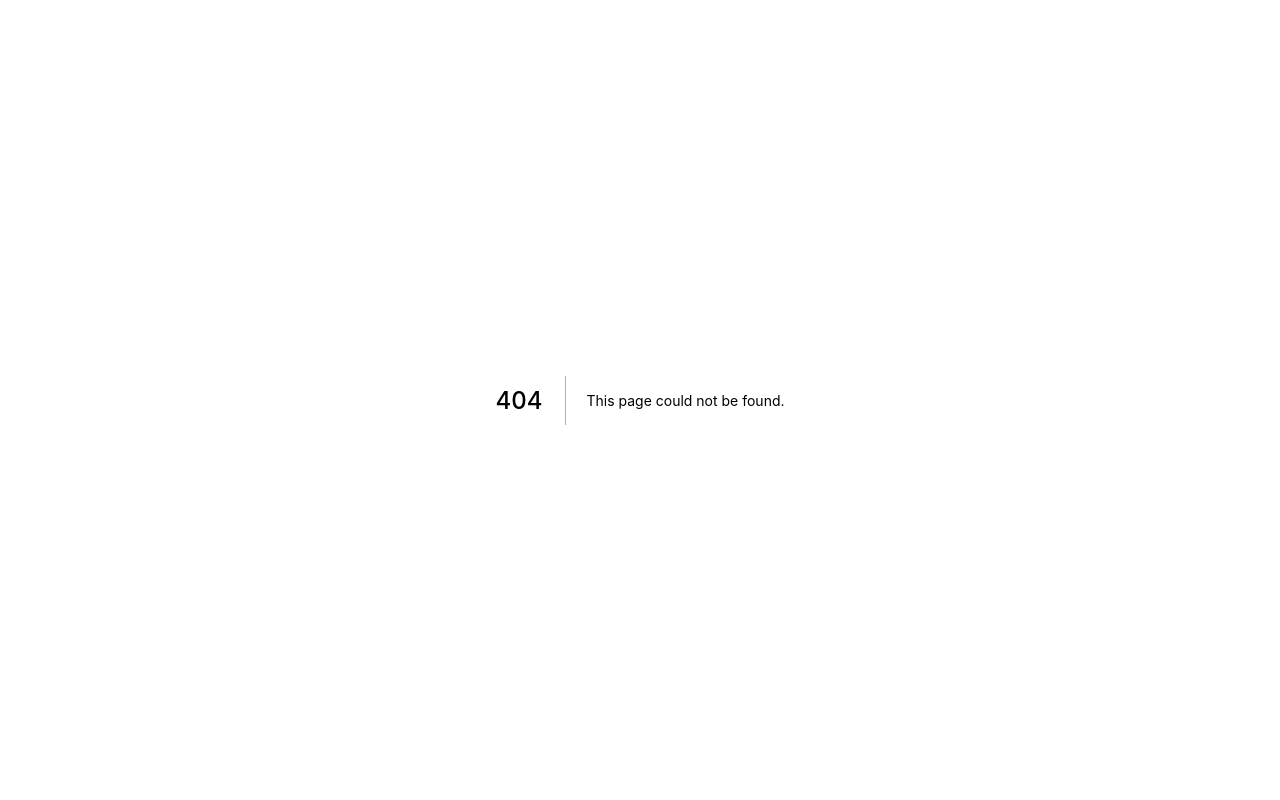
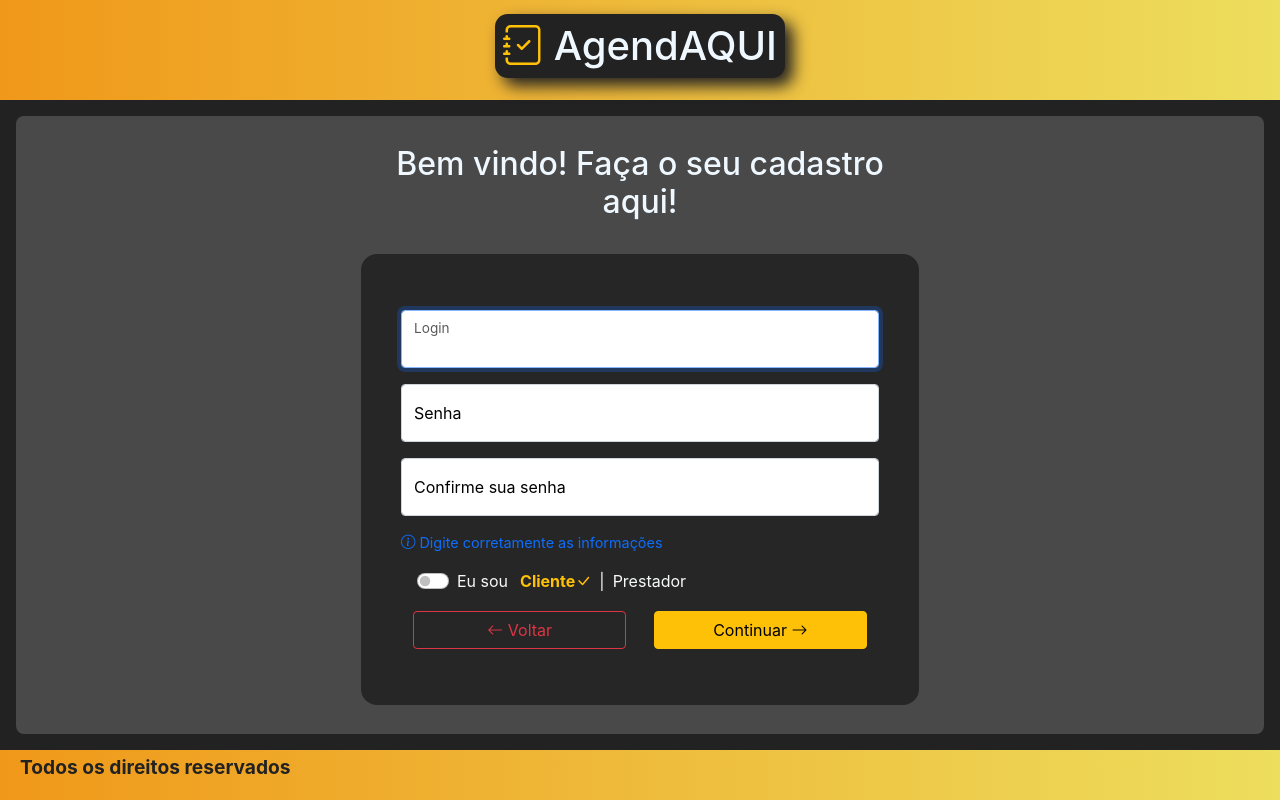
Before and after one commit to AdanEinstein/AgendAQUI, a Next.js app: page /cadastro in a window 1280 px wide. Before the commit this address had no page. Built offline with nearby package versions, Linux system fonts and the light colour scheme.

Commit message:
Cadastro de login

```diff
--- /dev/null
+++ b/components/layout/Modal.tsx
@@ -0,0 +1,48 @@
+import { MouseEventHandler, PropsWithChildren } from "react";
+import { ModalProps } from "react-bootstrap";
+import {
+	Button,
+	ModalBody,
+	ModalFooter,
+	ModalHeader,
+	ModalTitle,
+    Modal
+} from "react-bootstrap";
+import styles from "/styles/Modal.module.css";
+
+interface Props {
+	title: string;
+	labelButton: string;
+	onConfirm?: MouseEventHandler<HTMLInputElement>;
+}
+
+const MyModal: React.FC<ModalProps & Props> = (props) => {
+	return (
+		<Modal
+			className={styles.Modal}
+			size="lg"
+			aria-labelledby="meuModal"
+			centered
+			onHide={props.onHide}
+            {...props}
+		>
+			<ModalHeader
+				closeButton
+				closeVariant="white"
+				className={styles.ModalTop}
+			>
+				<ModalTitle id="meuModal" className="text-light">{props.title}</ModalTitle>
+			</ModalHeader>
+			<ModalBody className={styles.ModalCorpo}>
+				{props.children}
+			</ModalBody>
+			<ModalFooter className={styles.ModalBottom}>
+				<Button variant="warning" onClick={props.onConfirm}>
+					{props.labelButton}
+				</Button>
+			</ModalFooter>
+		</Modal>
+	);
+};
+
+export default MyModal;
--- /dev/null
+++ b/components/new-login/FormCadastroLogin.module.css
@@ -0,0 +1,28 @@
+.FormCadastroLogin{
+    /* Tamanho */
+    height: 100%;
+    /* Cores */
+    color: black;
+    /* FlexBox */
+    display: flex;
+    justify-content: center;
+    align-items: center;
+}
+
+.FormCadastroLogin h2{
+    /* Cores */
+    color: aliceblue;
+    /* Alinhamento */
+    text-align: center;
+    /* Margins */
+    margin-bottom: 2rem;
+}
+
+.FormCadastroLogin form{
+    /* Cores */
+    background: rgb(38, 38, 38);
+    /* Margins */
+    padding: 3.5rem 2.5rem;
+    /* Bordas */
+    border-radius: 1rem;
+}
--- /dev/null
+++ b/components/new-login/FormCadastroLogin.tsx
@@ -0,0 +1,209 @@
+import { useCallback, useEffect, useRef, useState } from "react";
+import { Button, FloatingLabel, Form } from "react-bootstrap";
+import styles from "./FormCadastroLogin.module.css";
+import Link from "next/link";
+import { FormCheck } from "react-bootstrap";
+import MyModal from "../layout/Modal";
+import FeedbackText, { IFeedback } from "../utils/FeedbackText";
+
+const feedbackDefault = {
+	icon: "bi bi-info-circle",
+	message: "Digite corretamente as informações",
+	color: "text-primary",
+};
+
+const FormCadastroLogin: React.FC = () => {
+	// Estados pertinentes ao componente
+	const [showModal, setShowModal] = useState<boolean>(false);
+	const [loading, setLoading] = useState<boolean>(false);
+	const [feedback, setFeedback] = useState<IFeedback>(feedbackDefault);
+	const [tipo, setTipo] = useState<"cliente" | "prestador">("cliente");
+	//Referencias
+	const loginRef = useRef<HTMLInputElement>();
+	const passwordRef = useRef<HTMLInputElement>();
+	const confirmPasswordRef = useRef<HTMLInputElement>();
+	// Funções chamadas
+	const handleTipoUsuario = useCallback(() => {
+		tipo === "cliente" ? setTipo("prestador") : setTipo("cliente");
+	}, [tipo]);
+
+	const handleContinuar = useCallback(() => {
+		setLoading(true);
+		const login = loginRef.current.value;
+		const password = passwordRef.current.value;
+		const confirmPassword = confirmPasswordRef.current.value;
+
+		if (login === "") {
+			setFeedback({
+				icon: "bi bi-exclamation-triangle",
+				message: "Preencha o campo o login!",
+				color: "text-danger",
+			});
+			setLoading(false);
+		} else if (password === "") {
+			setFeedback({
+				icon: "bi bi-exclamation-triangle",
+				message: "Preencha o campo de senha!",
+				color: "text-danger",
+			});
+			setLoading(false);
+		} else if (confirmPassword === "") {
+			setFeedback({
+				icon: "bi bi-exclamation-triangle",
+				message: "Preencha o campo de confirmação de senha!",
+				color: "text-danger",
+			});
+			setLoading(false);
+		} else {
+			if (password != confirmPassword) {
+				setFeedback({
+					icon: "bi bi-x-octagon-fill",
+					message: "Senhas não correspondentes!",
+					color: "text-danger",
+				});
+				setLoading(false);
+			} else {
+				setFeedback(feedbackDefault);
+				setShowModal(true);
+			}
+		}
+	}, [loginRef, passwordRef, confirmPasswordRef]);
+
+	// const handleConfirm = useCallback(() => {
+
+	// }, [])
+
+	useEffect(() => {
+		loginRef.current.focus()
+	}, [loginRef])
+
+	return (
+		<>
+			<div className={styles.FormCadastroLogin + " container"}>
+				<div className="col-lg-6 col-md-8 col-12">
+					<h2 className="d-md-block d-none">
+						Bem vindo! Faça o seu cadastro aqui!
+					</h2>
+					<h2 className="d-md-none d-block">
+						Faça o seu cadastro aqui!
+					</h2>
+					<Form>
+						<FloatingLabel label="Login" className="mb-3">
+							<Form.Control
+								type="text"
+								placeholder="Login"
+								ref={loginRef}
+							/>
+						</FloatingLabel>
+						<FloatingLabel label="Senha" className="mb-3">
+							<Form.Control
+								type="password"
+								placeholder="Senha"
+								ref={passwordRef}
+							/>
+						</FloatingLabel>
+						<FloatingLabel
+							label="Confirme sua senha"
+							className="mb-3"
+						>
+							<Form.Control
+								type="password"
+								placeholder="Senha"
+								ref={confirmPasswordRef}
+							/>
+						</FloatingLabel>
+						<FeedbackText feedback={feedback} />
+						{/* Seleção do tipo de usuários */}
+						<div className="container d-flex flex-row text-light mb-3">
+							<FormCheck
+								className="mx-1"
+								type="switch"
+								label="Eu sou"
+								onClick={handleTipoUsuario}
+							/>
+							<span
+								className={`mx-2 + ${
+									tipo === "cliente" &&
+									" fw-bolder text-warning"
+								}`}
+							>
+								Cliente
+								{tipo === "cliente" && (
+									<i className="bi bi-check-lg"></i>
+								)}
+							</span>
+							|
+							<span
+								className={`mx-2 ${
+									tipo === "prestador" &&
+									" fw-bolder text-warning"
+								}`}
+							>
+								Prestador
+								{tipo === "prestador" && (
+									<i className="bi bi-check-lg"></i>
+								)}
+							</span>
+						</div>
+						{loading ? (
+							<Button
+								className="w-100"
+								variant="warning"
+								disabled
+							>
+								Loading...
+							</Button>
+						) : (
+							<div className="container">
+								<Link href="/">
+									<a
+										className="btn btn-outline-danger"
+										style={{
+											width: "47%",
+											marginRight: "calc(100% - 94%)",
+										}}
+									>
+										<i className="bi bi-arrow-left"></i>{" "}
+										Voltar
+									</a>
+								</Link>
+								<Button
+									variant="warning"
+									style={{ width: "47%" }}
+									onClick={handleContinuar}
+								>
+									Continuar{" "}
+									<i className="bi bi-arrow-right"></i>
+								</Button>
+							</div>
+						)}
+					</Form>
+				</div>
+			</div>
+			{/* Modal */}
+			<MyModal
+				title="Confirmação de Login"
+				labelButton="Correto"
+				show={showModal}
+				onHide={() => {
+					setShowModal(false);
+					setLoading(false);
+				}}
+				// onConfirm={handleConfirm}
+			>
+				<h4>Tipo de usuário</h4>
+				<p>
+					Deseja prosseguir com o seu cadastro de
+					<span className="text-uppercase text-danger fw-bolder">
+						{tipo === "cliente"
+							? " cliente"
+							: " prestador de serviço"}
+					</span>
+					, correto?
+				</p>
+			</MyModal>
+		</>
+	);
+};
+
+export default FormCadastroLogin;
--- /dev/null
+++ b/components/utils/FeedbackText.tsx
@@ -0,0 +1,17 @@
+export interface IFeedback {
+	icon?: string;
+	message: string;
+	color: string;
+}
+
+
+const FeedbackText: React.FC<{feedback: IFeedback}> = ({feedback}) => {
+	return (
+		<div className="my-3" style={{ fontSize: "0.9rem" }}>
+			<i className={feedback?.icon + " " + feedback.color}></i>
+			<span className={feedback.color}> {feedback.message}</span>
+		</div>
+	);
+};
+
+export default FeedbackText;
--- a/package.json
+++ b/package.json
@@ -9,16 +9,17 @@
     "lint": "next lint"
   },
   "dependencies": {
-    "@types/axios": "^0.14.0",
     "axios": "^0.27.2",
     "bootstrap": "^5.1.3",
     "bootstrap-icons": "^1.8.3",
+    "formik": "^2.2.9",
     "next": "12.1.6",
     "react": "18.1.0",
     "react-bootstrap": "^2.4.0",
     "react-dom": "18.1.0"
   },
   "devDependencies": {
+    "@types/axios": "^0.14.0",
     "@types/bootstrap": "^5.1.12",
     "@types/node": "^17.0.39",
     "@types/react": "^18.0.10",
--- /dev/null
+++ b/pages/api/cadastralogin.ts
@@ -0,0 +1,26 @@
+import axios, { AxiosResponse } from "axios";
+import { IncomingMessage, ServerResponse } from "http";
+import { RequestHandler } from "next/dist/server/next";
+
+export default async function CadastrarLogin(request, response) {
+	const loginAuth = process.env.LOGIN_AUTH;
+	const passwordAuth = process.env.PASSWORD_AUTH;
+	const token = await axios.post(
+		"https://agendaqui-api.herokuapp.com/login",
+		{ loginAuth, passwordAuth }
+	);
+	if (token.status === 200) {
+		const tokenData = await token.data;
+		const login = request.body.login;
+		const password = request.body.password;
+		const loginRequest = await axios.post(
+			"https://agendaqui-api.herokuapp.com/api/login/salvar",
+			{ login, password },
+			{ headers: { Authorization: `Bearer ${tokenData}` } }
+		);
+        const loginData = await loginRequest.data
+        response.json(loginData)
+	} else {
+		response.json({ erro: "Erro para cadastrar" });
+	}
+}
--- /dev/null
+++ b/pages/cadastro.tsx
@@ -0,0 +1,15 @@
+import Layout from "../components/layout/Layout"
+import Card from "../components/layout/Card"
+import FormCadastroLogin from "../components/new-login/FormCadastroLogin"
+
+const Cadastro: React.FC = () => {
+    return (
+        <Layout>
+            <Card>
+                <FormCadastroLogin />
+            </Card>
+        </Layout>
+    )
+}
+
+export default Cadastro
--- a/pages/index.tsx
+++ b/pages/index.tsx
@@ -1,4 +1,5 @@
 import FormLogin from "../components/login/FormLogin";
+import FormCadastroLogin from "../components/new-login/FormCadastroLogin"
 import Card from "../components/layout/Card";
 import Layout from "../components/layout/Layout";
 
@@ -7,6 +8,7 @@ const Home: React.FC = () => {
         <Layout>
             <Card>
                 <FormLogin />
+                {/* <FormCadastroLogin/> */}
             </Card>
         </Layout>
     );
--- /dev/null
+++ b/styles/Modal.module.css
@@ -0,0 +1,8 @@
+.ModalTop, .ModalBottom{
+    background-color: #222;
+}
+
+.ModalCorpo{
+    background-color: #CCC;
+    color: #222;
+}
```
Also changed, not shown: components/login/FormLogin.tsx (+16 -18 lines), 1 other file (tests, documents, lock files or other folders).
